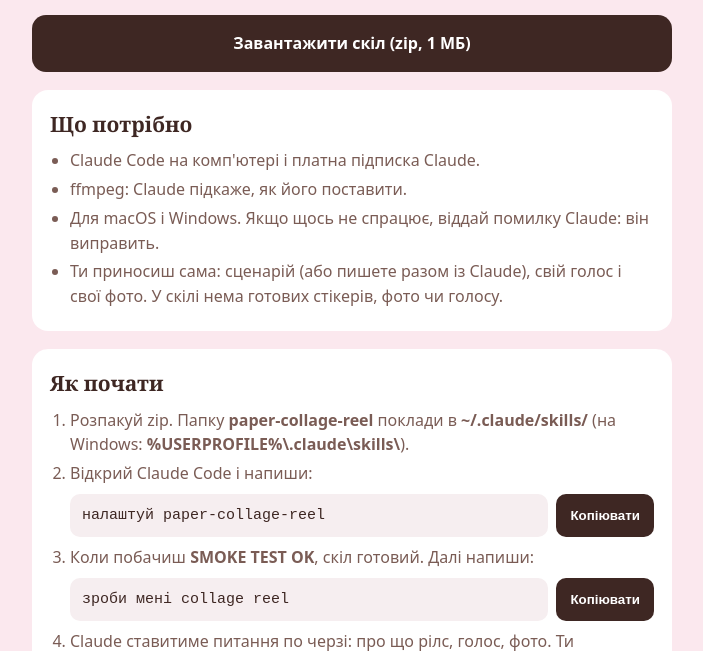
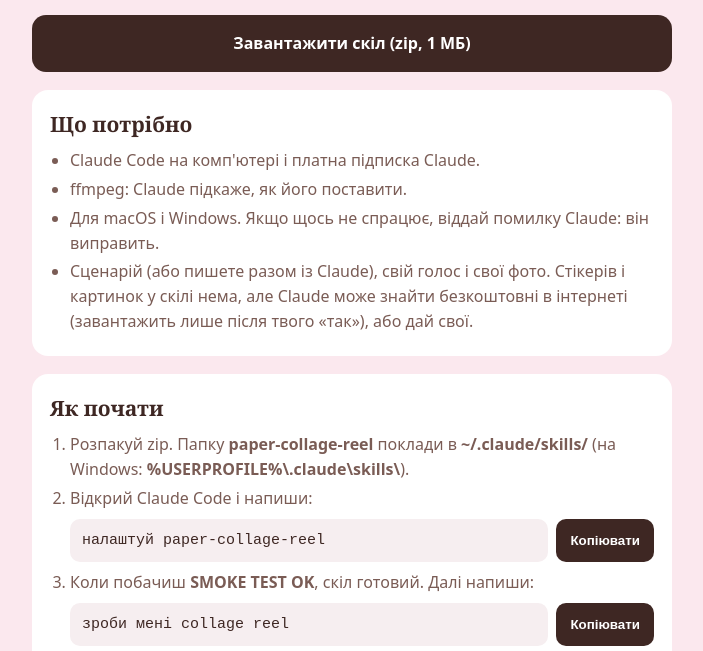
Before and after one commit to natali-khomenko/start-quiz, a plain HTML site: page skil/index.html in a window 1280 px wide. Shown: the part 158-809 px from the top of the page, without its empty margins (288-991 px from the left). Drawn offline with Linux system fonts and the light colour scheme.

Commit message:
Skill page: images can be found online or user's own

```diff
--- a/skil/index.html
+++ b/skil/index.html
@@ -30,7 +30,7 @@ li{margin:4px 0}
 <li>Claude Code на комп'ютері і платна підписка Claude.</li>
 <li>ffmpeg: Claude підкаже, як його поставити.</li>
 <li>Для macOS і Windows. Якщо щось не спрацює, віддай помилку Claude: він виправить.</li>
-<li>Ти приносиш сама: сценарій (або пишете разом із Claude), свій голос і свої фото. У скілі нема готових стікерів, фото чи голосу.</li>
+<li>Сценарій (або пишете разом із Claude), свій голос і свої фото. Стікерів і картинок у скілі нема, але Claude може знайти безкоштовні в інтернеті (завантажить лише після твого «так»), або дай свої.</li>
 </ul></div>
 
 <div class="card"><h2>Як почати</h2>
```
